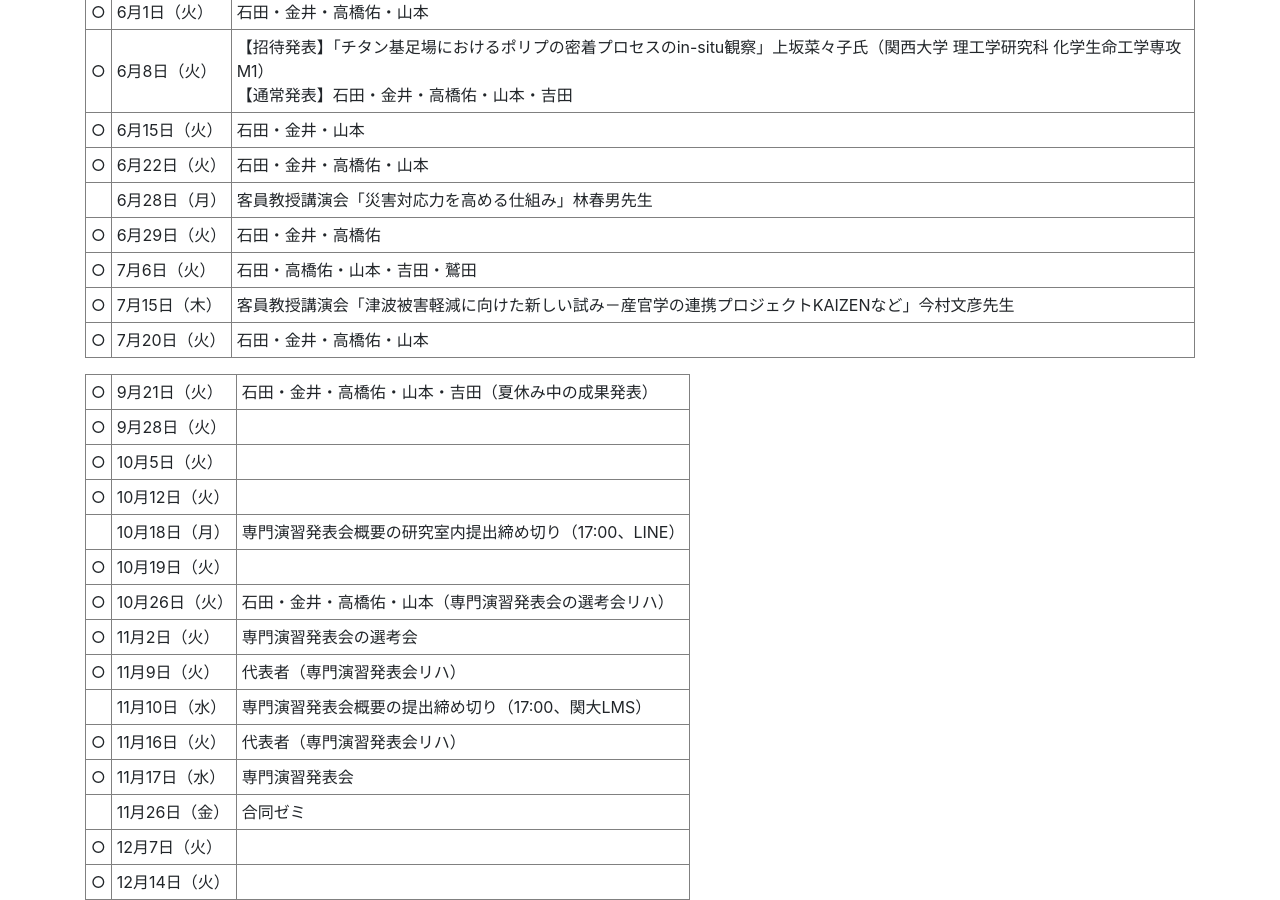
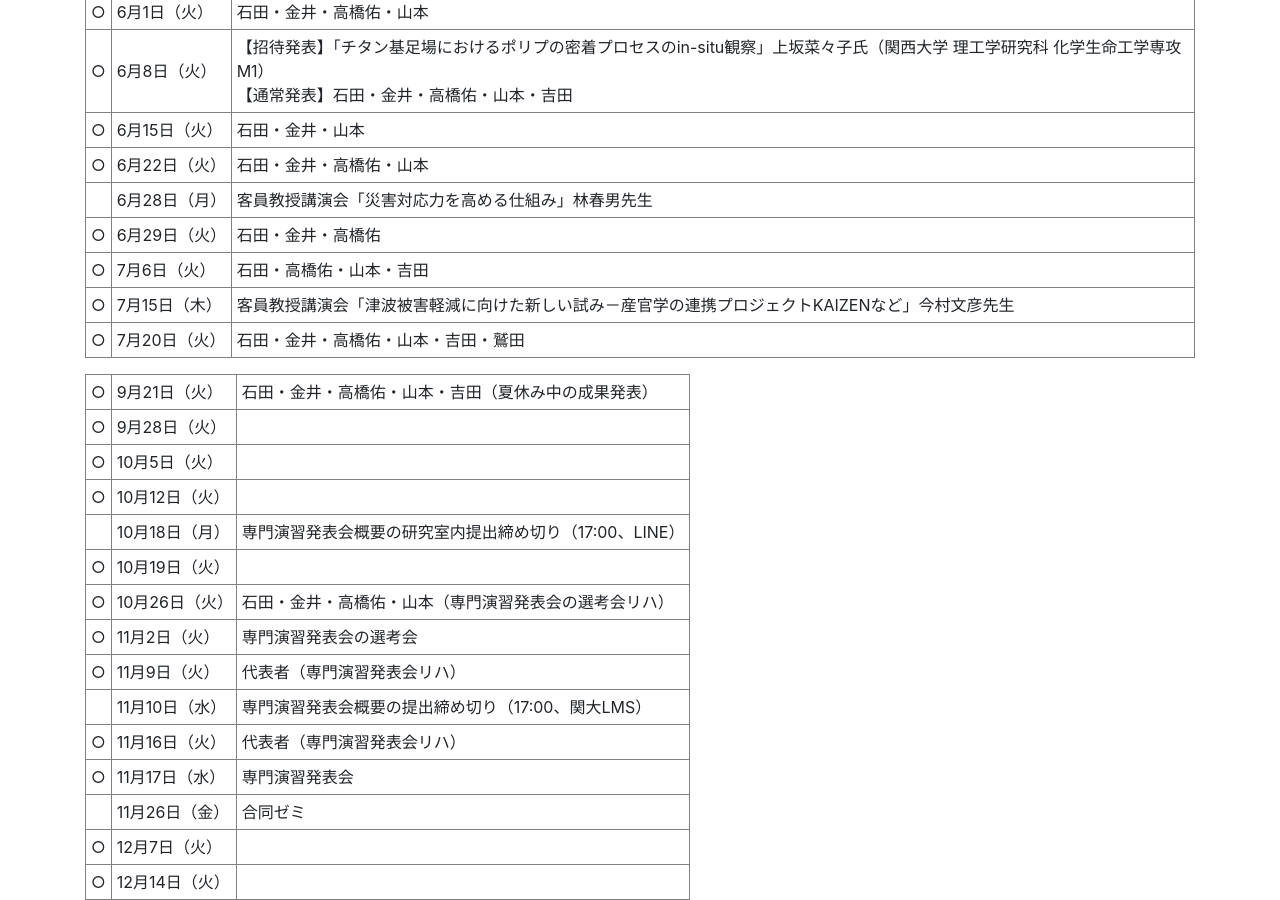
Before and after one commit to tkhslab/tkhslab.github.io, a Jekyll site: the page built from forstudents.md, in a window 1280 px wide and 900 px high, scrolled down 2110 px. Built offline with Jekyll 4.4.1, drawn with Linux system fonts in a browser that asks for light colours; nearby versions of some CDN libraries.

Commit message:
update general seminar

```diff
--- a/forstudents.md
+++ b/forstudents.md
@@ -149,13 +149,13 @@ title: For students
 <td>○</td><td>6月29日（火）</td><td>石田・金井・高橋佑</td>
 </tr>
 <tr>
-<td>○</td><td>7月6日（火）</td><td>石田・高橋佑・山本・吉田・鷲田</td>
+<td>○</td><td>7月6日（火）</td><td>石田・高橋佑・山本・吉田</td>
 </tr>
 <tr>
 <td>○</td><td>7月15日（木）</td><td>客員教授講演会「津波被害軽減に向けた新しい試み－産官学の連携プロジェクトKAIZENなど」今村文彦先生</td>
 </tr>
 <tr>
-<td>○</td><td>7月20日（火）</td><td>石田・金井・高橋佑・山本</td>
+<td>○</td><td>7月20日（火）</td><td>石田・金井・高橋佑・山本・吉田・鷲田</td>
 </tr>
 </tbody>
 </table>
```
